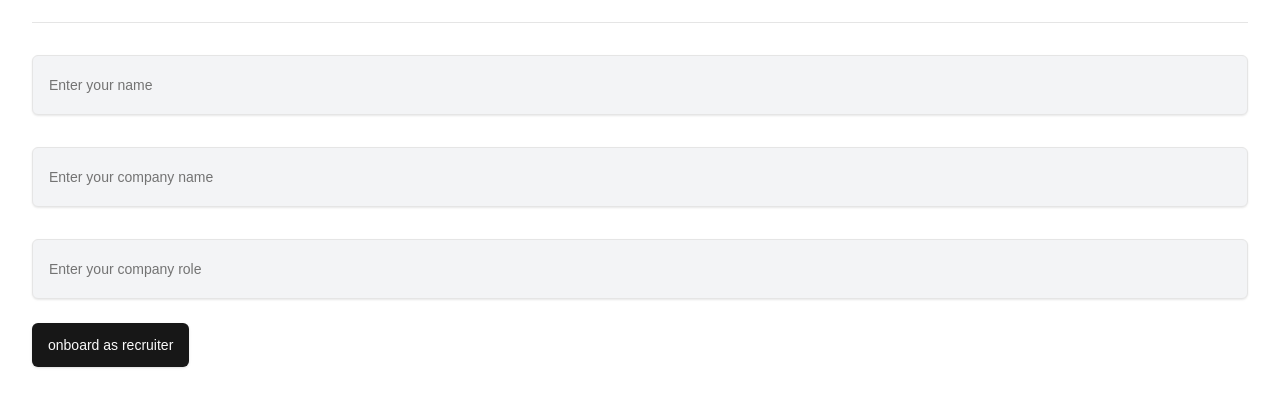
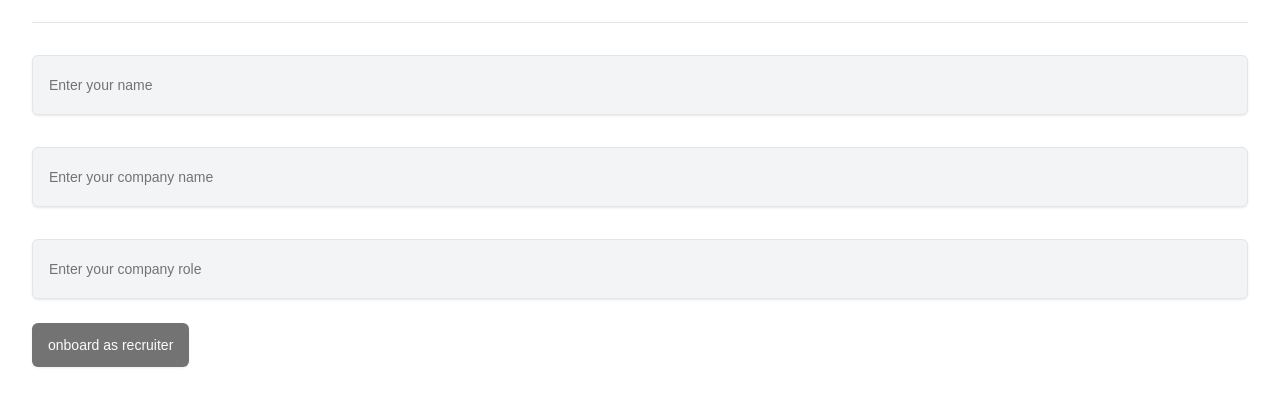
Before and after one commit to NithinPrathapan/job_portal, a Next.js app: page /onboard in a window 1280 px wide. Both pictures are taken after a click on the tab "Recruiter". Shown: the part 231-638 px from the top of the page. Built offline with nearby package versions, Linux system fonts and the light colour scheme; no server answers.

Commit message:
recriter form validation

```diff
--- a/package.json
+++ b/package.json
@@ -3,7 +3,7 @@
   "version": "0.1.0",
   "private": true,
   "scripts": {
-    "dev": "next dev --turbopack",
+    "dev": "NODE_OPTIONS='--inspect' next dev",
     "build": "next build",
     "start": "next start",
     "lint": "next lint"
--- a/src/app/page.jsx
+++ b/src/app/page.jsx
@@ -4,7 +4,6 @@ import React from "react";
 
 const page = async () => {
   const user = await currentUser();
-  console.log(user, "current user");
   const profileInfo = null;
 
   if (user && !profileInfo?._id) redirect("/onboard");
--- a/src/components/common-form/commonform.jsx
+++ b/src/components/common-form/commonform.jsx
@@ -11,7 +11,6 @@ const CommonForm = ({
   btnType,
   formData,
   setFormData,
-
 }) => {
   function handleChange(e, name) {
     setFormData({ ...formData, [name]: e.target.value });
@@ -71,9 +70,15 @@ const CommonForm = ({
     }
     return content;
   }
+  const validateForm = () => {
+
+  }
   return (
     <form action={action}>
-      {formControls.map((control) => renderInputByComponentType(control))}
+      {formControls.map((control) => (
+        <div key={control.name}>{renderInputByComponentType(control)}</div>
+      ))}
+
       <div className="mt-6 w-full">
         <Button
           className="disabled:opacity-60 flex h-11 items-center justify-center"
--- a/src/components/on-board/onboard.jsx
+++ b/src/components/on-board/onboard.jsx
@@ -2,10 +2,15 @@
 import React, { useState } from "react";
 import { Tabs, TabsList, TabsTrigger, TabsContent } from "@/components/ui/tabs";
 import CommonForm from "../common-form/commonform";
-import { initialRecruiterFormData, recruiterOnboardFormControls } from "@/utils";
+import {
+  initialRecruiterFormData,
+  recruiterOnboardFormControls,
+} from "@/utils";
 const OnBoard = () => {
   const [currentTab, setCurrentTab] = useState("candidate");
-  const [recruiterFormData, setRecruiterFormData] = useState(initialRecruiterFormData);
+  const [recruiterFormData, setRecruiterFormData] = useState(
+    initialRecruiterFormData
+  );
   const [candidateFormData, setCandidateFormData] = useState({});
   console.log(currentTab, "currentTab");
   const handleTabChange = (value) => {
@@ -13,6 +18,15 @@ const OnBoard = () => {
   };
   const handleOnboard = async (formData) => {
     console.log(formData, "formData");
+  };
+
+  const validateRecruiterForm = () => {
+    return (
+      recruiterFormData &&
+      recruiterFormData.name.trim() !== "" &&
+      recruiterFormData.companyRole.trim() !== "" &&
+      recruiterFormData.companyName.trim() !== ""
+    );
   };
   return (
     <div className="bg-white ">
@@ -36,7 +50,7 @@ const OnBoard = () => {
             action={handleOnboard}
             setFormData={setRecruiterFormData}
             formData={recruiterFormData}
-
+            isButtonDisabled={!validateRecruiterForm()}
           />
         </TabsContent>
       </Tabs>
```
